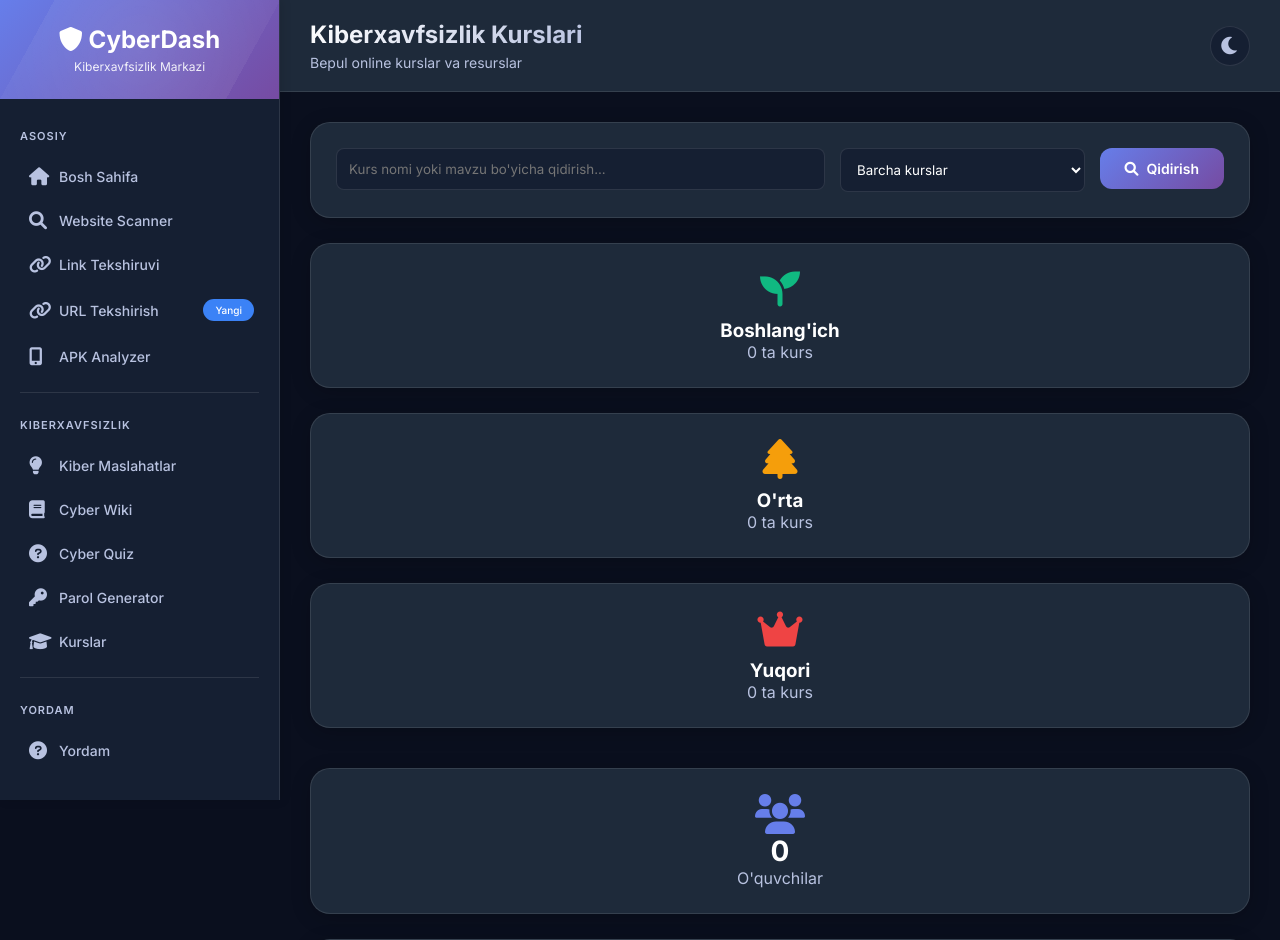
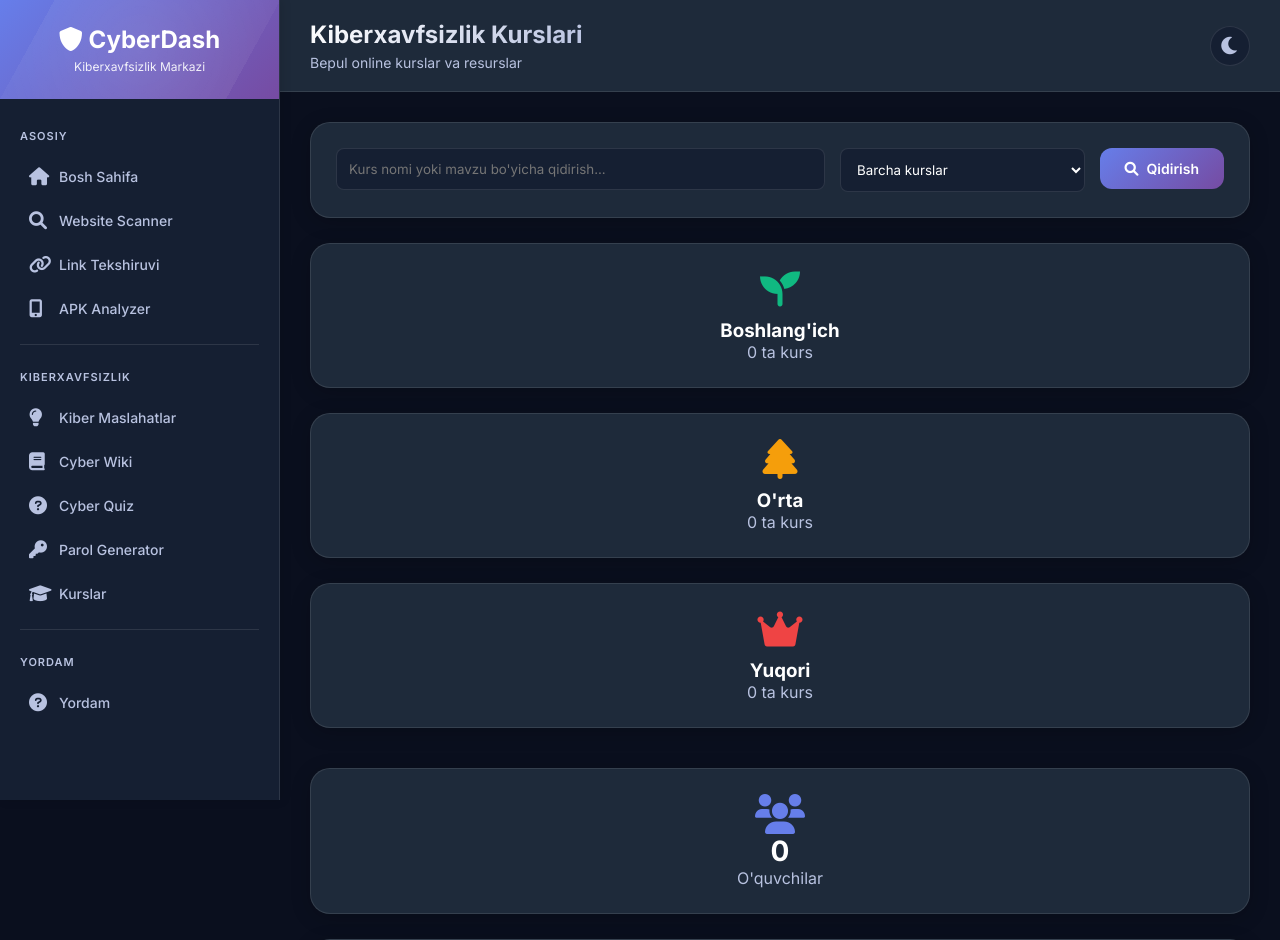
Before and after one commit to ISMATBEK/Sayt_xafsizligi, a Python web app: template Sayt xafsizligi/templates/courses.html in a window 1280 px wide. Shown: the top 940 px of the page. Run offline with Jinja, Linux system fonts and the light colour scheme; the template is opened without the code that fills it, so the values that code supplies are empty.

Commit message:
Update base.html

```diff
--- a/Sayt xafsizligi/templates/base.html
+++ b/Sayt xafsizligi/templates/base.html
@@ -542,12 +542,6 @@
                 <i class="fas fa-link"></i>
                 <span>Link Tekshiruvi</span>
             </a>
-            <!-- Yangi URL tekshirish -->
-<a href="{{ url_for('url_checker') }}" class="menu-item {% if active_page == 'url_checker' %}active{% endif %}">
-    <i class="fas fa-link"></i>
-    <span>URL Tekshirish</span>
-    <span class="badge badge-info" style="margin-left: auto; font-size: 10px;">Yangi</span>
-</a>
 
             <a href="{{ url_for('apk_analyzer') }}" class="menu-item {% if active_page == 'apk_analyzer' %}active{% endif %}">
                 <i class="fas fa-mobile-alt"></i>
```
